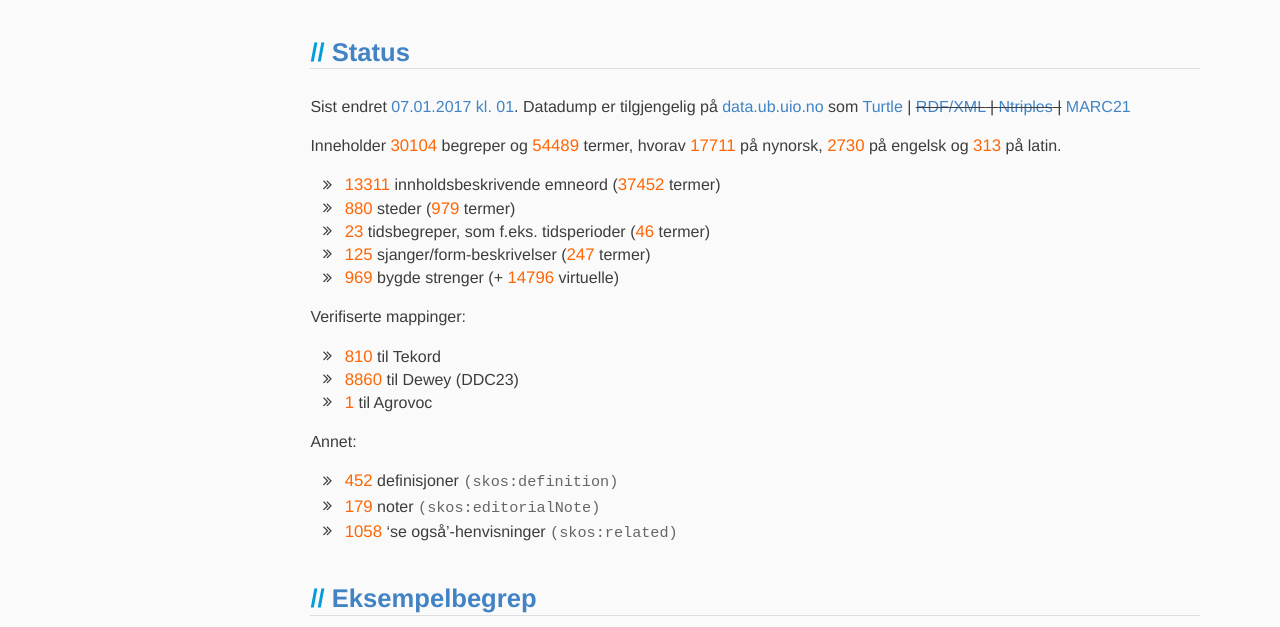
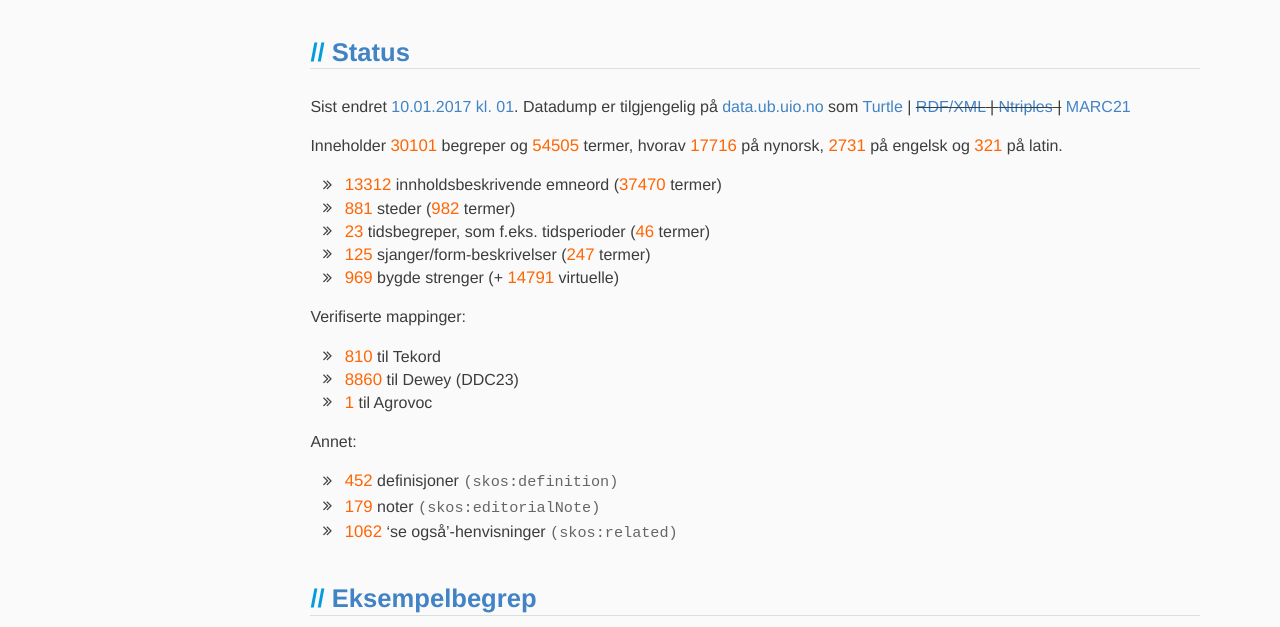
Before and after one commit to realfagstermer/realfagstermer.github.io, a Jekyll site: the page built from index.html, in a window 1280 px wide and 900 px high. Shown: the part 174-801 px from the top of the window. Built offline with Jekyll 4.4.1, drawn with Linux system fonts in a browser that asks for light colours; nearby versions of some CDN libraries; library files that are not in the unit come from our copies.

Commit message:
Update stats

```diff
--- a/_data/stats_current.json
+++ b/_data/stats_current.json
@@ -1,6 +1,6 @@
 {
-  "concepts": 30104,
-  "conceptsWithoutStrings": 14339,
+  "concepts": 30101,
+  "conceptsWithoutStrings": 14341,
   "facets": {
     "CompoundConcept": {
       "concepts": 969,
@@ -27,17 +27,17 @@
       "altLabels": {
         "en": 9,
         "la": 0,
-        "nb": 56,
+        "nb": 57,
         "nn": 2
       },
-      "concepts": 880,
+      "concepts": 881,
       "prefLabels": {
         "en": 25,
         "la": 1,
-        "nb": 880,
-        "nn": 6
+        "nb": 881,
+        "nn": 7
       },
-      "terms": 979
+      "terms": 982
     },
     "Time": {
       "altLabels": {
@@ -58,21 +58,21 @@
     "Topic": {
       "altLabels": {
         "en": 328,
-        "la": 18,
-        "nb": 3454,
-        "nn": 4742
+        "la": 22,
+        "nb": 3458,
+        "nn": 4751
       },
-      "concepts": 13311,
+      "concepts": 13312,
       "prefLabels": {
-        "en": 2350,
-        "la": 294,
-        "nb": 13311,
-        "nn": 12955
+        "en": 2351,
+        "la": 298,
+        "nb": 13312,
+        "nn": 12950
       },
-      "terms": 37452
+      "terms": 37470
     },
     "VirtualCompoundConcept": {
-      "concepts": 14796,
+      "concepts": 14791,
       "prefLabels": {},
       "terms": 0
     }
@@ -84,7 +84,7 @@
     "editorialNote": 179,
     "exactMatch": 6658,
     "narrowMatch": 0,
-    "related": 1058,
+    "related": 1062,
     "relatedMatch": 3195
   },
   "mappings": {
@@ -93,11 +93,11 @@
     "tekord": 810
   },
   "terms": {
-    "_sum": 54489,
-    "en": 2730,
-    "la": 313,
-    "nb": 33735,
-    "nn": 17711
+    "_sum": 54505,
+    "en": 2731,
+    "la": 321,
+    "nb": 33737,
+    "nn": 17716
   },
-  "ts": 1483751738
+  "ts": 1484010851
 }
```
Also changed, not shown: _data/stats.json.
